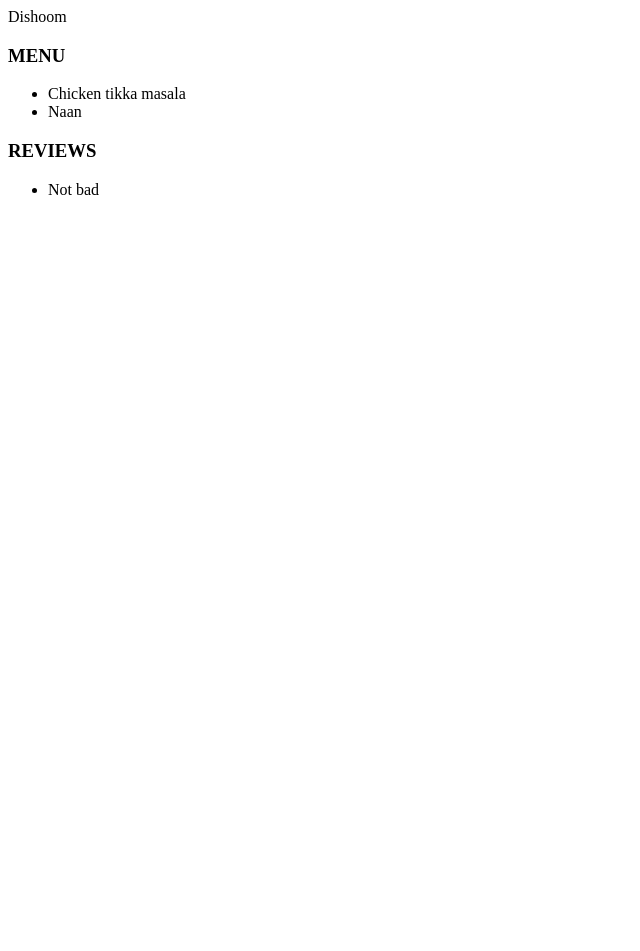
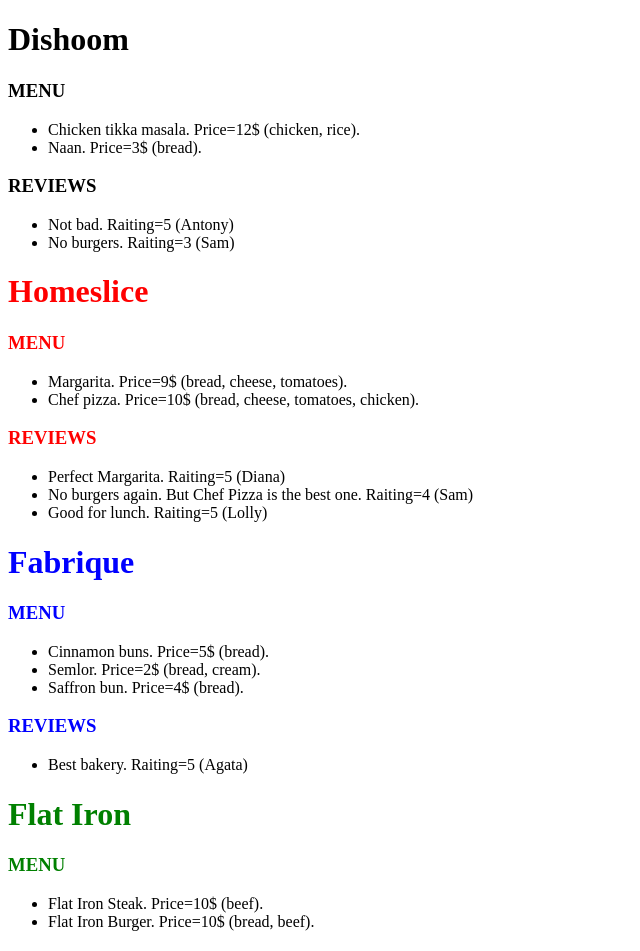
Before and after one commit to zubkov7/react-20240624-2, a React (Vite) app: page / in a window 1280 px wide. Shown: the top 951 px of the page, without its empty margins (0-640 px from the left). Before the commit the page ends 800 px from the top, so only its background shows below. Built offline with nearby package versions, Linux system fonts and the light colour scheme.

Commit message:
Gotovoe DZ2
Gotovoe DZ2 (kai777)

```diff
--- a/src/main.jsx
+++ b/src/main.jsx
@@ -1,27 +1,59 @@
-// import React from "react";
-import ReactDOM from "react-dom/client";
+import React from 'react'
+import ReactDOM from 'react-dom/client'
 
-import { restaurants } from "../materials/mock";
+import {restaurants} from '../materials/mock';
 
-// ReactDOM.createRoot(document.getElementById("root")).render(
-//   React.createElement(
-//     "ul",
-//     {},
-//     ["first", "second"].map((value) => React.createElement("li", {}, value))
-//   )
-// );
+ReactDOM.createRoot(document.getElementById('root')).render(
+ <div>
+  <div><h1>{restaurants[0].name} </h1></div>
+  <h3>MENU</h3>
+  <ul>
+    <li>{restaurants[0].menu[0].name}. Price={restaurants[0].menu[0].price}$ ({restaurants[0].menu[0].ingredients[0]}, {restaurants[0].menu[0].ingredients[1]}).</li>
+    <li>{restaurants[0].menu[1].name}. Price={restaurants[0].menu[1].price}$ ({restaurants[0].menu[1].ingredients[0]}).</li>
 
-ReactDOM.createRoot(document.getElementById("root")).render(
-  <div>
-    <div>{restaurants[0].name}</div>
-    <h3>MENU</h3>
-    <ul>
-      <li>{restaurants[0].menu[0].name}</li>
-      <li>{restaurants[0].menu[1].name}</li>
+  </ul>
+  <h3>REVIEWS </h3>
+  <ul>
+    <li>{restaurants[0].reviews[0].text}. Raiting={restaurants[0].reviews[0].rating} ({restaurants[0].reviews[0].user})</li>
+    <li>{restaurants[0].reviews[1].text}. Raiting={restaurants[0].reviews[1].rating} ({restaurants[0].reviews[1].user})</li>
+  </ul>
+
+  <div><h1><font color="red">{restaurants[1].name}</font></h1></div>
+  <h3><font color="red">MENU</font></h3>
+  <ul>
+    <li>{restaurants[1].menu[0].name}. Price={restaurants[1].menu[0].price}$ ({restaurants[1].menu[0].ingredients[0]}, {restaurants[1].menu[0].ingredients[1]}, {restaurants[1].menu[0].ingredients[2]}).</li>
+    <li>{restaurants[1].menu[1].name}. Price={restaurants[1].menu[1].price}$ ({restaurants[1].menu[1].ingredients[0]}, {restaurants[1].menu[1].ingredients[1]}, {restaurants[1].menu[1].ingredients[2]}, {restaurants[1].menu[1].ingredients[3]}).</li>
+  </ul>
+  <h3><font color="red">REVIEWS</font></h3>
+  <ul>
+    <li>{restaurants[1].reviews[0].text}. Raiting={restaurants[1].reviews[0].rating} ({restaurants[1].reviews[0].user})</li>
+    <li>{restaurants[1].reviews[1].text}. Raiting={restaurants[1].reviews[1].rating} ({restaurants[1].reviews[1].user})</li>
+    <li>{restaurants[1].reviews[2].text}. Raiting={restaurants[1].reviews[2].rating} ({restaurants[1].reviews[2].user})</li>
+  </ul>
+
+  <div><h1><font color="blue">{restaurants[2].name} </font></h1></div>
+  <h3> <font color="blue">MENU</font></h3>
+
+  <ul>
+    <li>{restaurants[2].menu[0].name}. Price={restaurants[2].menu[0].price}$ ({restaurants[2].menu[0].ingredients[0]}).</li>
+    <li>{restaurants[2].menu[1].name}. Price={restaurants[2].menu[1].price}$ ({restaurants[2].menu[1].ingredients[0]}, {restaurants[2].menu[1].ingredients[1]}).</li>
+    <li>{restaurants[2].menu[2].name}. Price={restaurants[2].menu[2].price}$ ({restaurants[2].menu[2].ingredients[0]}).</li>
+  </ul>
+  <h3><font color="blue">REVIEWS</font> </h3>
+  <ul>
+    <li>{restaurants[2].reviews[0].text}. Raiting={restaurants[2].reviews[0].rating} ({restaurants[2].reviews[0].user})</li>
     </ul>
-    <h3>REVIEWS</h3>
-    <ul>
-      <li>{restaurants[0].reviews[0].text}</li>
+
+  <div><h1><font color="green">{restaurants[3].name}</font></h1></div>
+  <h3><font color="green">MENU</font></h3>
+  <ul>
+    <li>{restaurants[3].menu[0].name}. Price={restaurants[3].menu[0].price}$ ({restaurants[3].menu[0].ingredients[0]}).</li>
+    <li>{restaurants[3].menu[1].name}. Price={restaurants[3].menu[1].price}$ ({restaurants[3].menu[1].ingredients[0]}, {restaurants[3].menu[1].ingredients[1]}).</li>
+  </ul>
+  <h3><font color="green">REVIEWS</font></h3>
+  <ul>
+    <li>{restaurants[3].reviews[0].text}. Raiting={restaurants[3].reviews[0].rating} ({restaurants[3].reviews[0].user})</li>
     </ul>
-  </div>
-);
+ </div>
+
+  );
```
